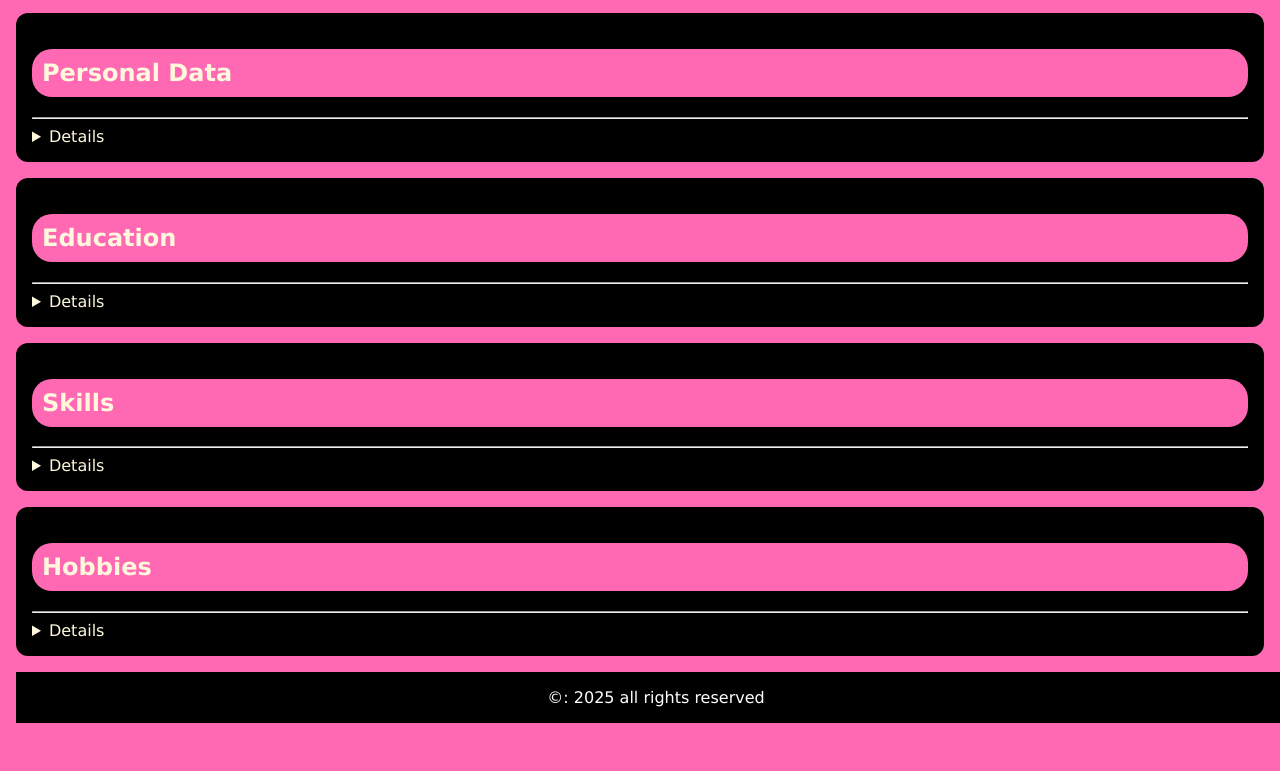
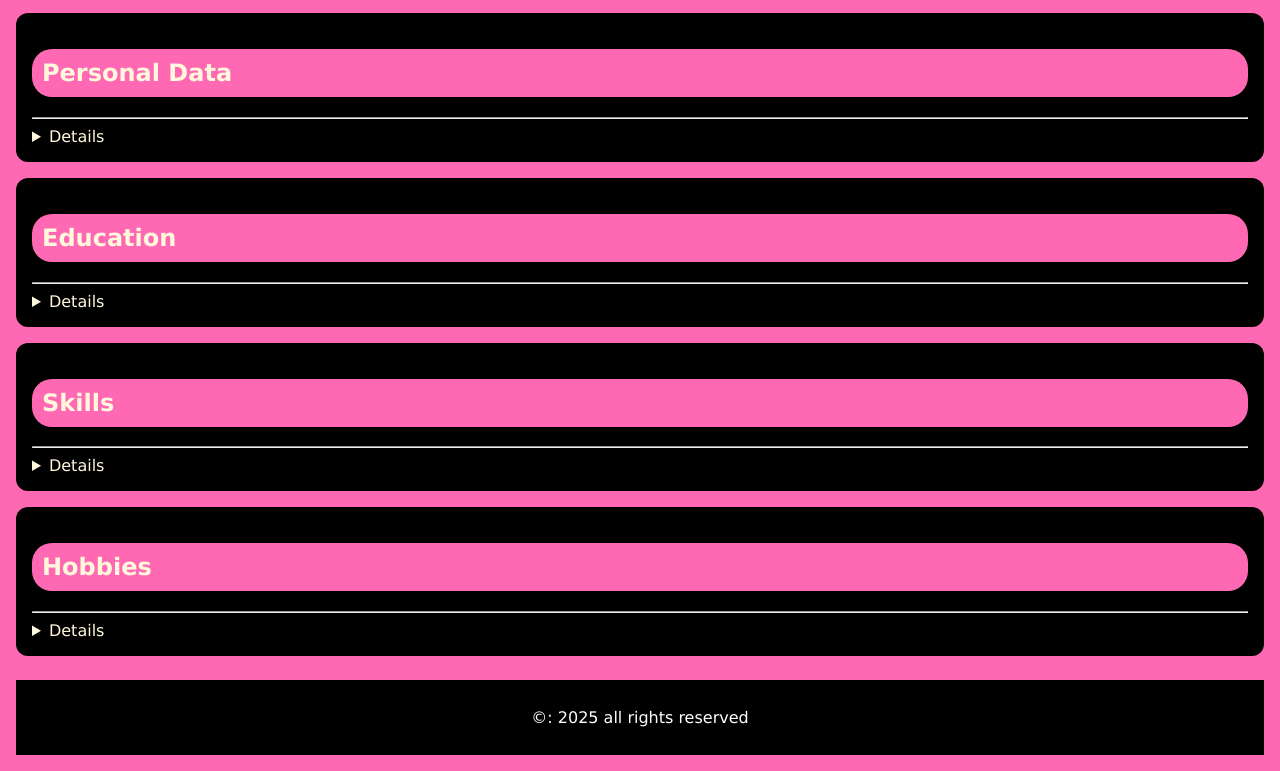
Before and after one commit to jon101-cyg/PersonalWebsite.io, a plain HTML site: page index.html in a window 1280 px wide. Shown: the part 201-972 px from the top of the page. Before the commit the page ends 889 px from the top, so only its background shows below. Drawn offline with Linux system fonts and the light colour scheme.

Commit message:
Modify footer position and padding
Changed footer position from fixed to static and adjusted padding.

```diff
--- a/style.css
+++ b/style.css
@@ -72,6 +72,7 @@ footer{
     background-color: black;
     color: white;
     text-align: center;
-    position: fixed;
-    width: 100%;
+     position: static;
+    padding: 0.75rem 0;
+    margin-top: 1.5rem;
 }
```
